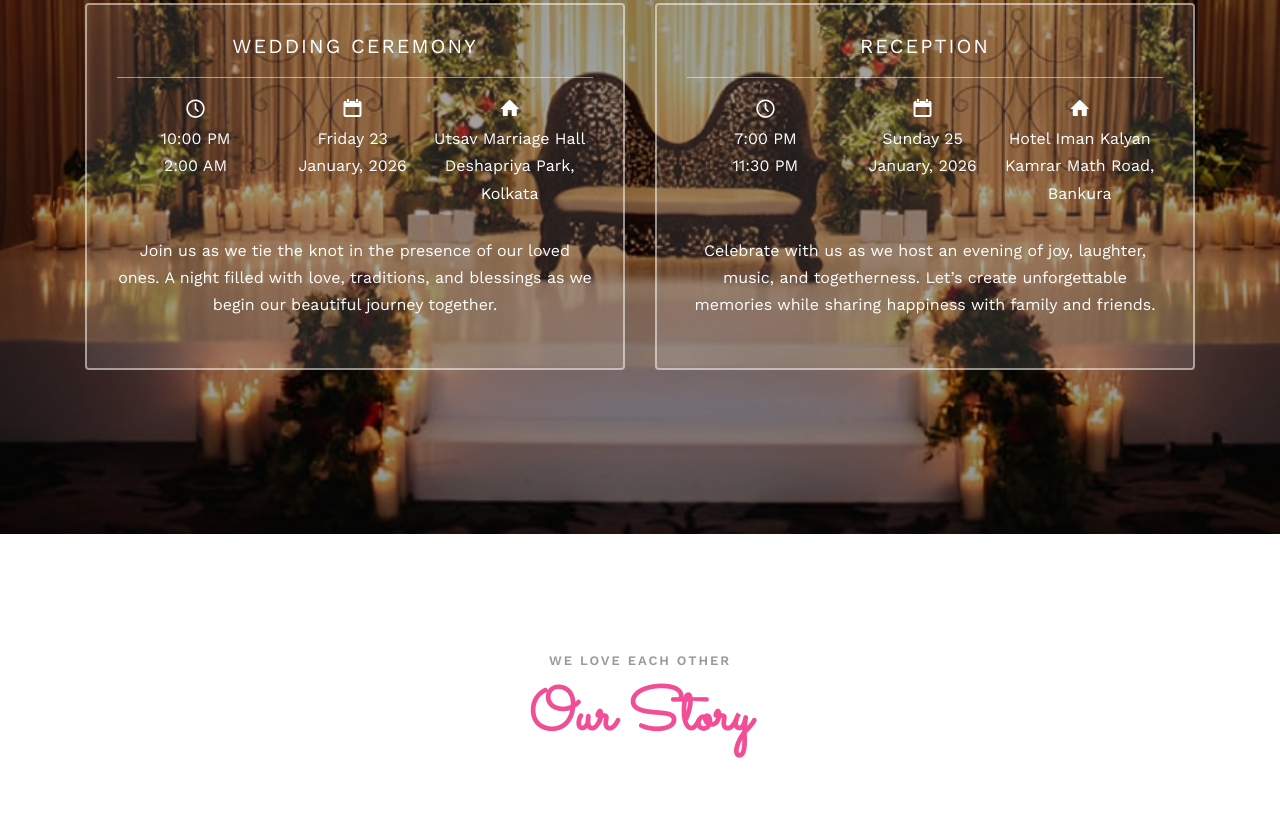
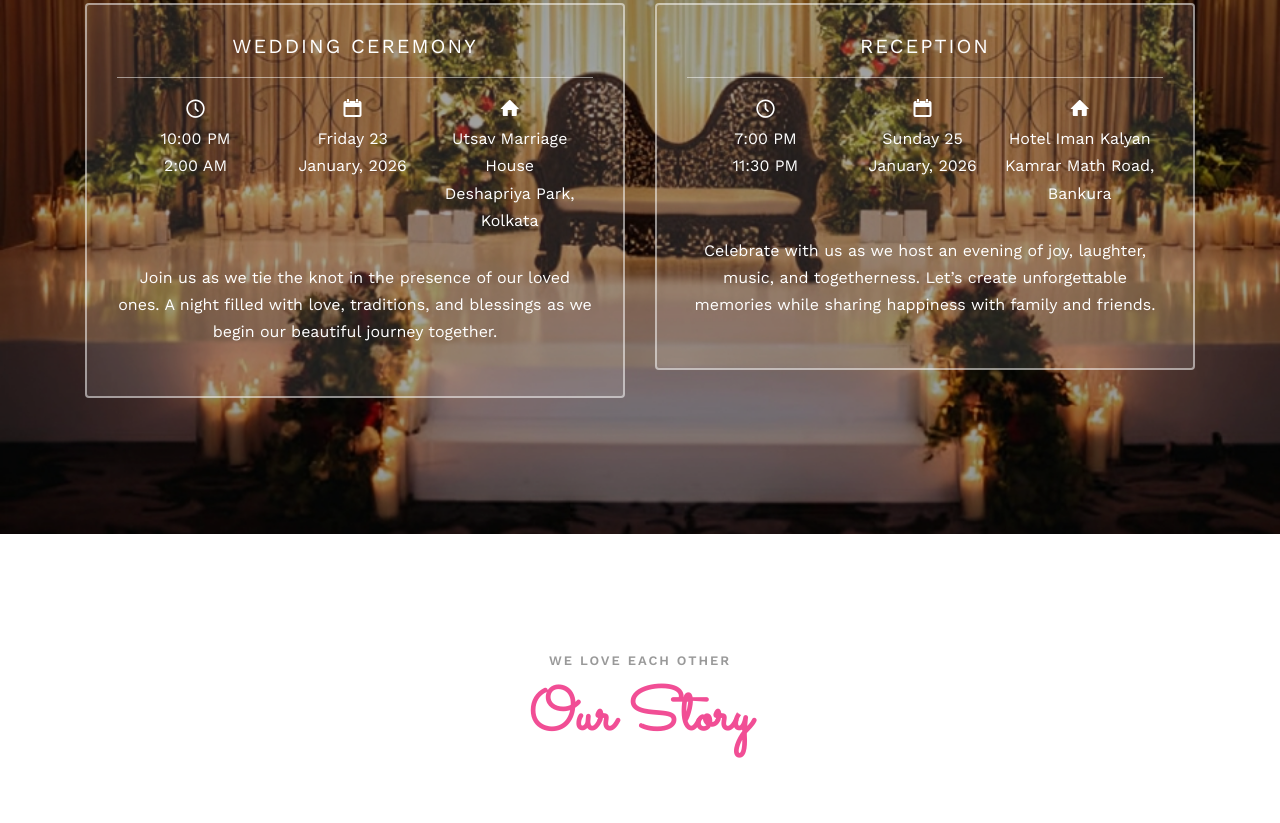
Before and after one commit to sayaniandsouvik/sayaniandsouvik.github.io, a plain HTML site: page index.html in a window 1280 px wide. Shown: the part 2540-3363 px from the top of the page. Drawn offline with nearby package versions, Linux system fonts and the light colour scheme; files whose address does not match are found by name.

Commit message:
no message

```diff
--- a/index.html
+++ b/index.html
@@ -177,7 +177,7 @@
 									</div>
 									<div class="event-col" style="width: 33%">
 										<i class="icon-home"></i>
-										<span>Utsav Marriage Hall</span>
+										<span>Utsav Marriage House</span>
 										<span>Deshapriya Park, Kolkata</span>
 									</div>
 									<p>Join us as we tie the knot in the presence of our loved ones. A night filled with love, traditions, and blessings as we begin our beautiful journey together.</p>
@@ -295,7 +295,7 @@
 							<a  class="color-3">
 								<div class="case-studies-summary">
 									<span>Wedding Location</span>
-									<h2>Utsav Marriage Hall</h2>
+									<h2>Utsav Marriage House</h2>
 									<span>Deshapriya Park, Kolkata</span>
 								</div>
 							</a>
```
Also changed, not shown: images/SRI_SRI_MAA_JBT05.jpeg (added).
